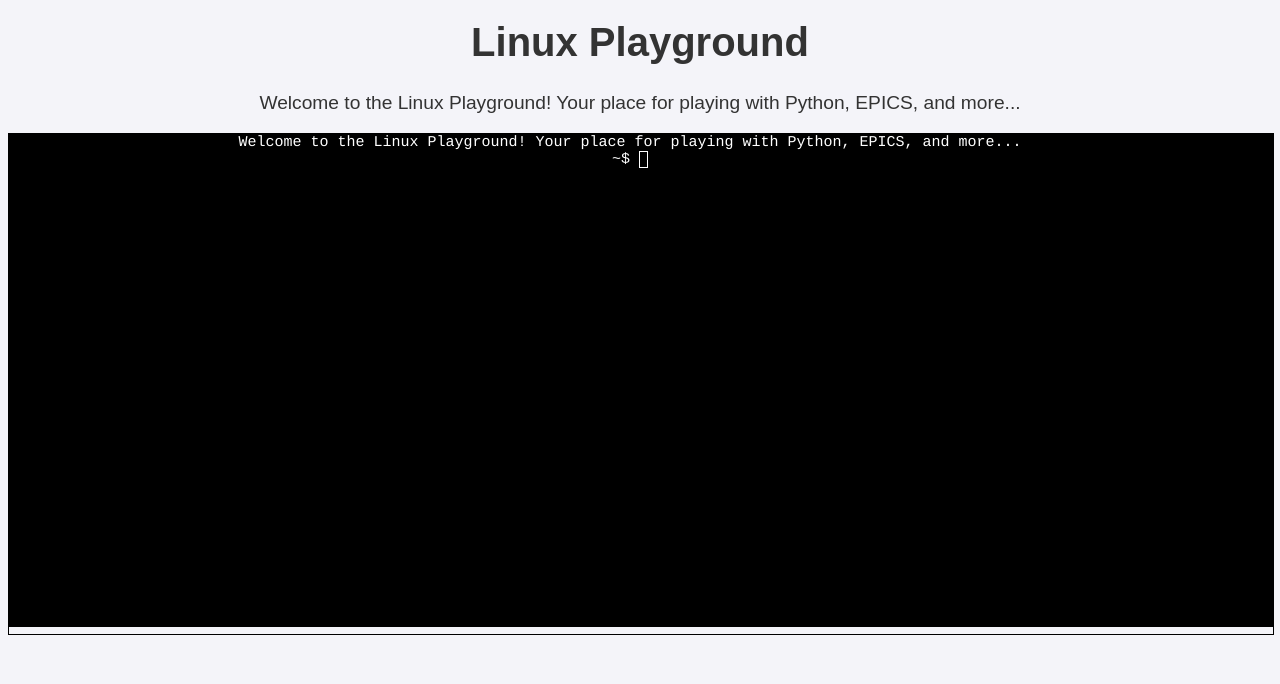
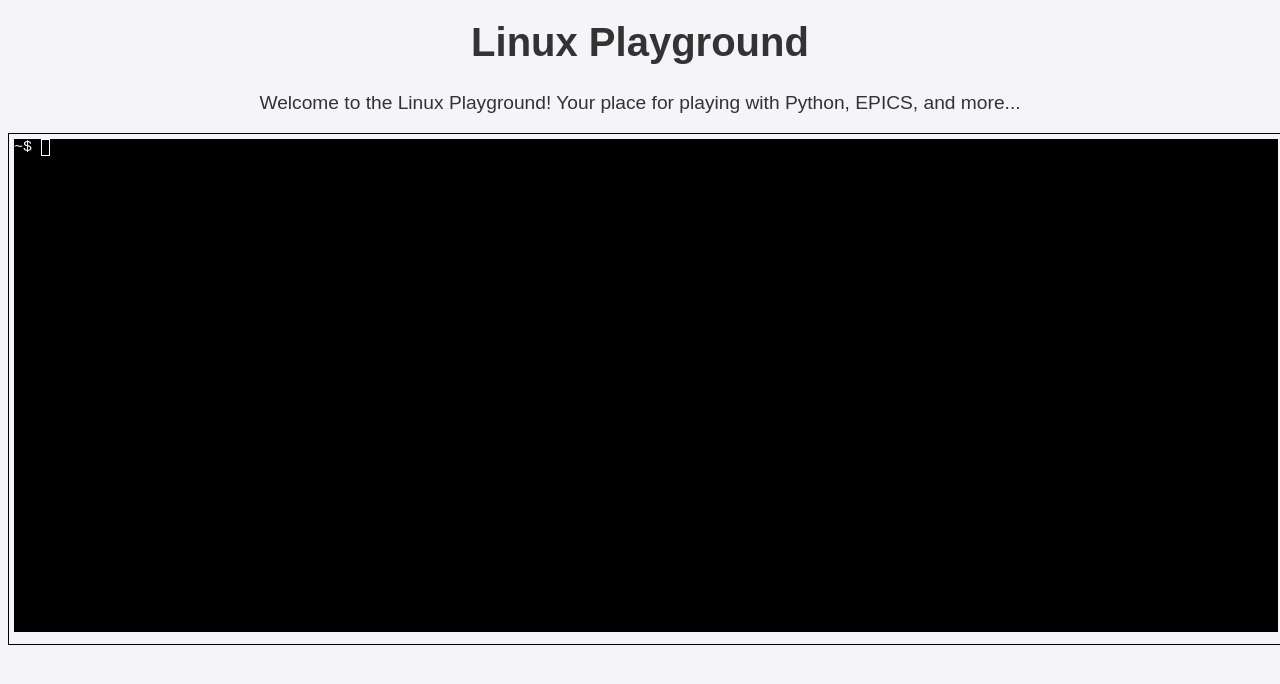
Before and after one commit to Rainer1370/linux-playground, a Flask app: page / in a window 1280 px wide. Shown: the top 684 px of the page. Run offline with Flask 3, Linux system fonts and the light colour scheme.

Commit message:
Update index.html

```diff
--- a/templates/index.html
+++ b/templates/index.html
@@ -6,11 +6,21 @@
     <title>Linux Playground</title>
     <link rel="stylesheet" href="static/css/xterm.css">
     <link rel="stylesheet" href="static/css/style.css">
+    <style>
+        #terminal-container {
+            width: 100%;
+            height: 500px;
+            border: 1px solid black;
+            text-align: left; /* Left-align text */
+            padding: 5px; /* Add padding for aesthetics */
+            font-family: monospace; /* Ensure monospace font */
+        }
+    </style>
 </head>
 <body>
     <h1>Linux Playground</h1>
     <p>Welcome to the Linux Playground! Your place for playing with Python, EPICS, and more...</p>
-    <div id="terminal-container" style="width: 100%; height: 500px; border: 1px solid black;"></div>
+    <div id="terminal-container"></div>
     <script src="static/js/xterm.js"></script>
     <script src="static/js/xterm-addon-fit.js"></script>
     <script src="https://cdn.jsdelivr.net/npm/socket.io-client/dist/socket.io.min.js"></script>
@@ -25,15 +35,20 @@
         const socket = io();
         let currentPrompt = '~$ ';
 
-        terminal.write('Welcome to the Linux Playground! Your place for playing with Python, EPICS, and more...\r\n');
         terminal.write(currentPrompt);
 
         terminal.onData(data => {
             if (data === '\r') { // Enter key
-                const input = terminal.buffer.active.getLine(terminal.buffer.active.cursorY).translateToString().replace(currentPrompt, '');
-                socket.emit('input', input);
-                terminal.write('\r\n');
-                terminal.write(currentPrompt);
+                const command = terminal.buffer.active.getLine(terminal.buffer.active.cursorY)
+                    .translateToString()
+                    .replace(currentPrompt, '')
+                    .trim();
+
+                if (command) {
+                    socket.emit('input', command);
+                }
+
+                terminal.write('\r\n' + currentPrompt);
             } else if (data === '\u007F') { // Backspace key
                 if (terminal.buffer.active.cursorX > currentPrompt.length) {
                     terminal.write('\b \b');
@@ -44,8 +59,7 @@
         });
 
         socket.on('output', data => {
-            terminal.write(data + '\r\n');
-            terminal.write(currentPrompt);
+            terminal.write(data + '\r\n' + currentPrompt);
         });
     </script>
 </body>
```
